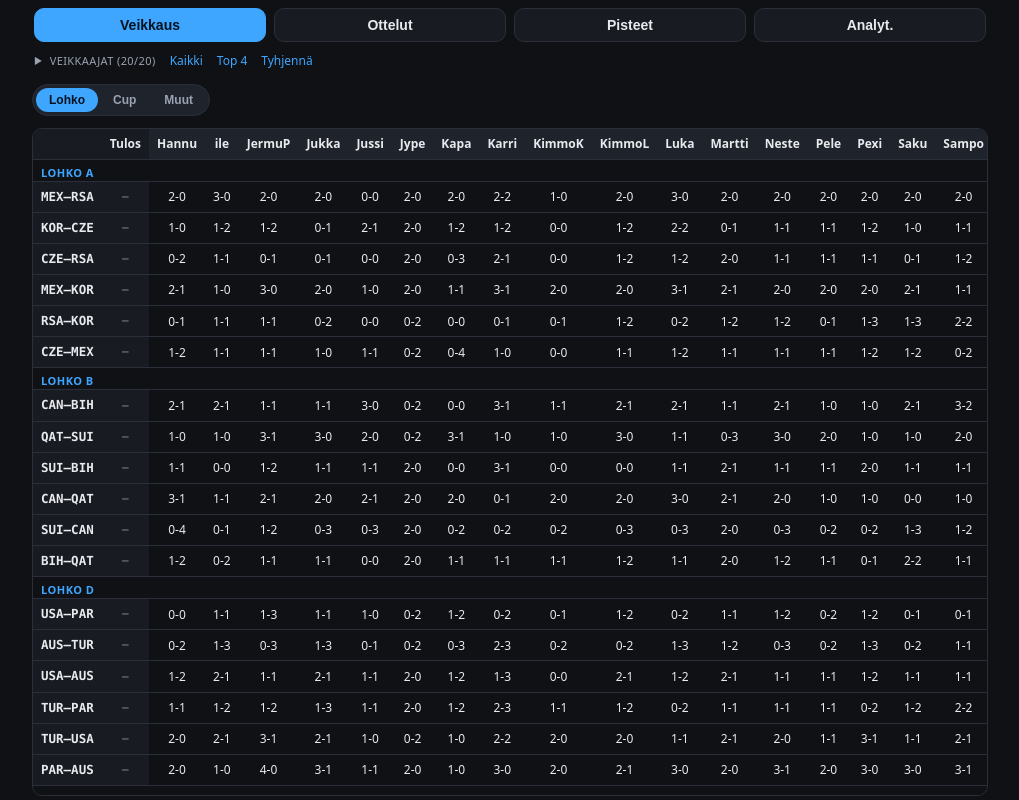
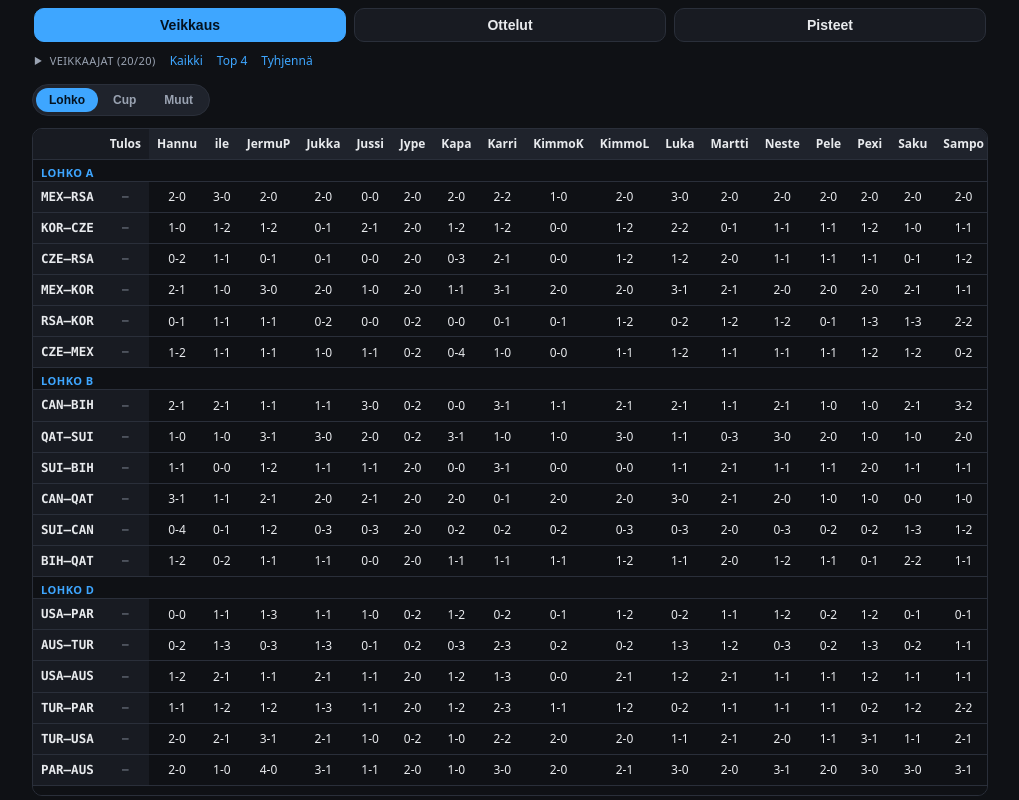
Before and after one commit to aleksitolvanen/kisaveikkaus, a website: page site/index.html in a window 1280 px wide. Shown: the whole page, without its empty margins (130-1149 px from the left). Drawn offline with Linux system fonts and the light colour scheme.

Commit message:
Piilota Analytiikka-tabi kun tuloksia ei ole (ilmestyy automaattisesti kun ensimmäinen tulos tulee)

```diff
--- a/site/index.html
+++ b/site/index.html
@@ -769,8 +769,24 @@ function show(v){
   saveUI();
 }
 document.querySelectorAll('nav button').forEach(function(b){ b.onclick=function(){ show(b.dataset.v); }; });
+// Analytiikka näkyy vasta kun jotain on ratkennut (muuten luvut eivät tarkoita mitään).
+function hasResults(){
+  var r=R||{};
+  if(r.matches && Object.keys(r.matches).length) return true;
+  if(r.dirtiestTeams && r.dirtiestTeams.length) return true;
+  if(r.goals && Object.keys(r.goals).length) return true;
+  if(r.rounds){ if(r.rounds.champion) return true; var ks=['r16','qf','sf','final']; for(var i=0;i<ks.length;i++){ if((r.rounds[ks[i]]||[]).length) return true; } }
+  return false;
+}
+function updateAnalyticsTab(){
+  var btn=document.querySelector('nav button[data-v="analytics"]');
+  if(btn) btn.style.display = hasResults() ? '' : 'none';
+  if(!hasResults() && state.view==='analytics') show('predictions');
+}
+if(state.view==='analytics' && !hasResults()) state.view='predictions';
 renderSchedule();
 show(state.view);
+updateAnalyticsTab();
 
 // Live-päivitys ilman reloadia: hae data jaetusta lähteestä ~60 s välein,
 // päivitä näkymä jos tulokset/otteluohjelma muuttuivat (UI-tila + skrolli säilyy).
@@ -782,7 +798,7 @@ function refreshFromServer(){
        && JSON.stringify(d.tournament.matches)===JSON.stringify(T.matches)
        && JSON.stringify(d.tournament.knockout||[])===JSON.stringify(T.knockout||[])) return;
     T=d.tournament; R=d.results; ALLROWS=scoreAll(P,R,T); state.odds=null;
-    renderSchedule(); rerender();
+    renderSchedule(); rerender(); updateAnalyticsTab();
   }).catch(function(){});
 }
 if(typeof setInterval==='function' && typeof location!=='undefined' && location.protocol!=='file:') setInterval(refreshFromServer, 60000);
```
Also changed, not shown: site.mjs (+17 -1 lines).
